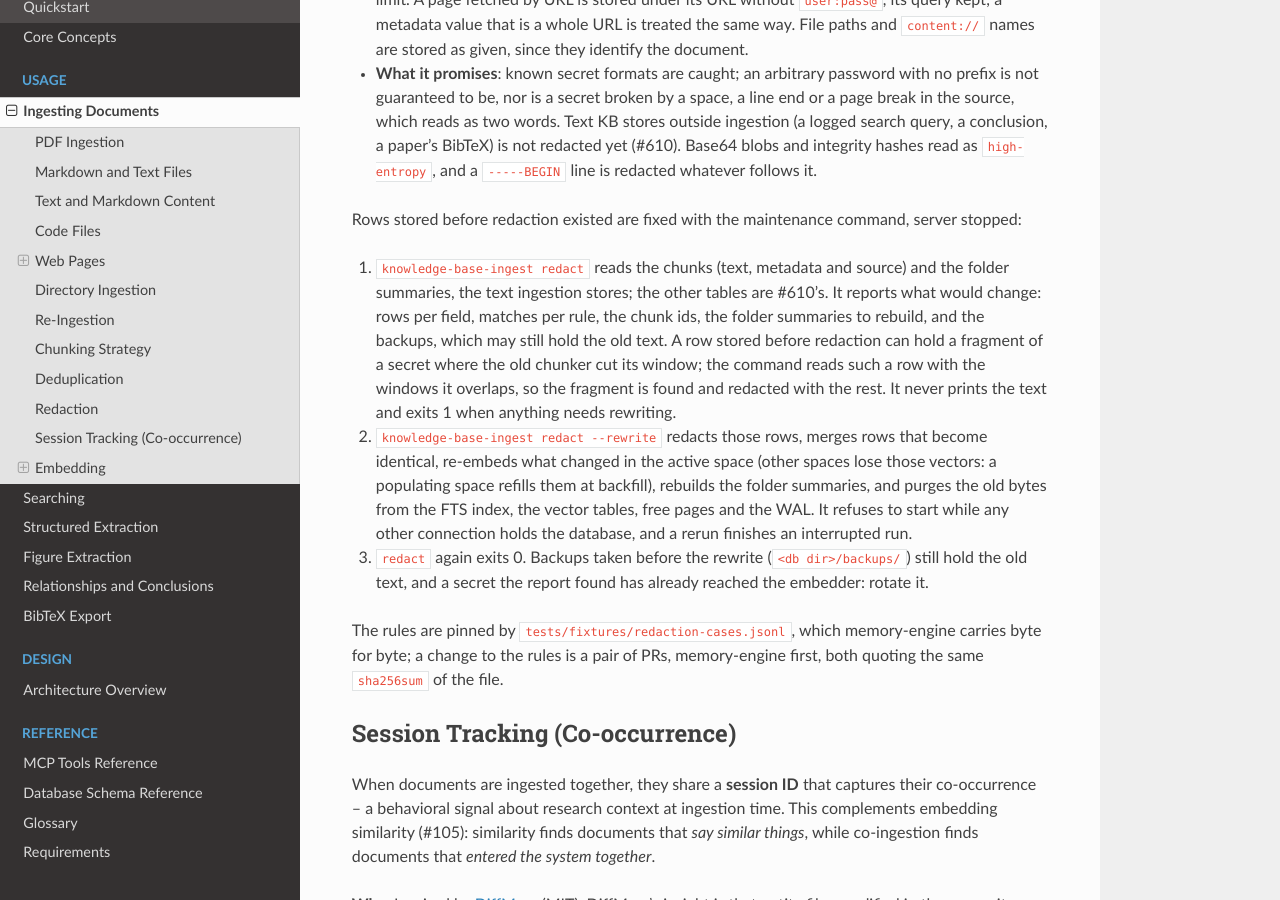
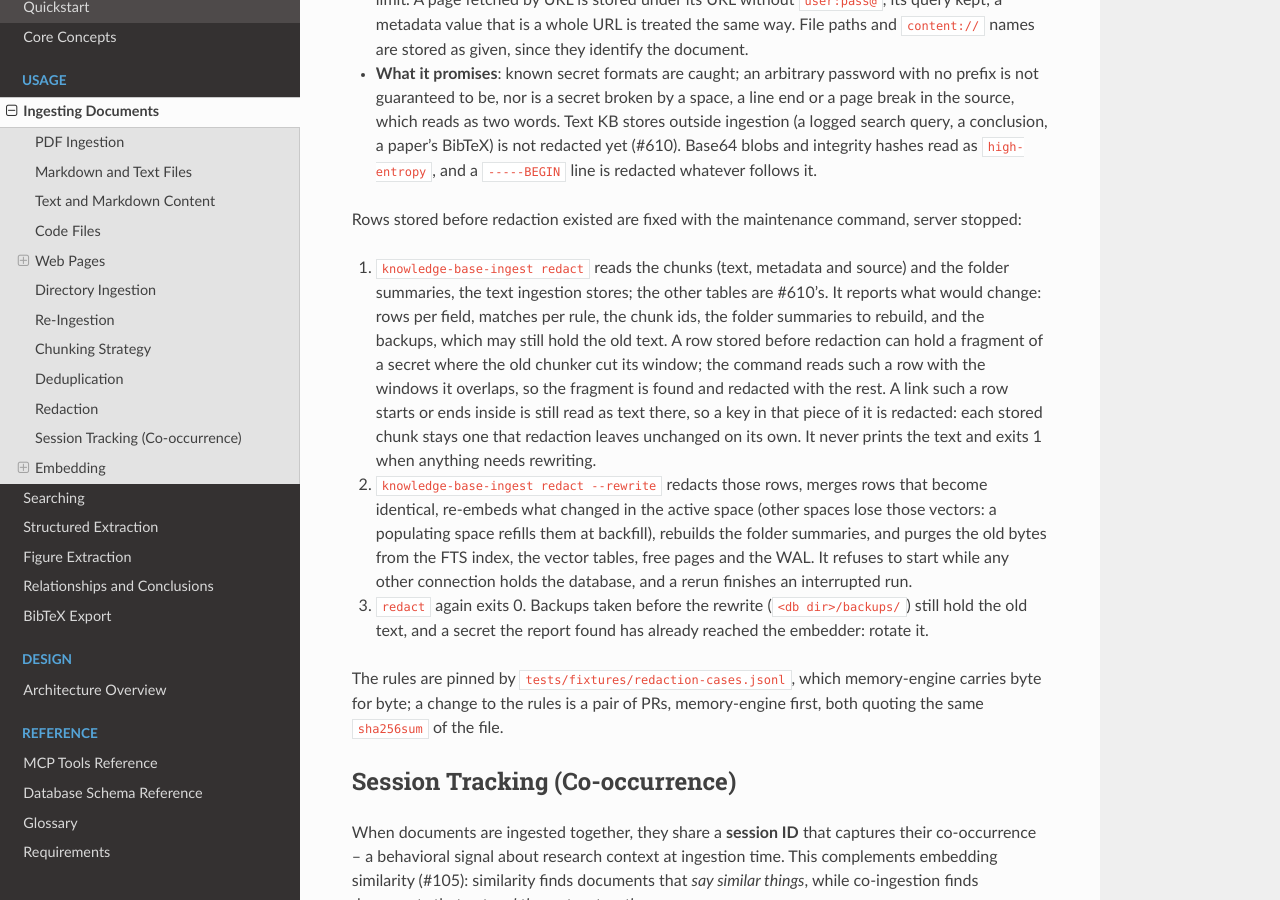
Before and after one commit to dutiona/knowledge-base, a Sphinx documentation site: the page built from docs/usage/ingesting-documents.md, in a window 1280 px wide and 900 px high, scrolled down 7241 px. Built offline with Sphinx 7.4.7 and the Read the Docs theme 3.1.0, drawn with Linux system fonts in a browser that asks for light colours.

Commit message:
docs(ingest): name the legacy row that starts or ends inside a link
Such a row is still read as text where the old chunker cut the link,
so a key in that piece is redacted; the alternative would make a stored
chunk depend on its neighbours to stay redacted. Raised by the round-8
review.

```diff
--- a/docs/usage/ingesting-documents.md
+++ b/docs/usage/ingesting-documents.md
@@ -241,7 +241,7 @@ Before KB embeds or stores an ingested document's text, it replaces token-shaped
 
 Rows stored before redaction existed are fixed with the maintenance command, server stopped:
 
-1. `knowledge-base-ingest redact` reads the chunks (text, metadata and source) and the folder summaries, the text ingestion stores; the other tables are #610's. It reports what would change: rows per field, matches per rule, the chunk ids, the folder summaries to rebuild, and the backups, which may still hold the old text. A row stored before redaction can hold a fragment of a secret where the old chunker cut its window; the command reads such a row with the windows it overlaps, so the fragment is found and redacted with the rest. It never prints the text and exits 1 when anything needs rewriting.
+1. `knowledge-base-ingest redact` reads the chunks (text, metadata and source) and the folder summaries, the text ingestion stores; the other tables are #610's. It reports what would change: rows per field, matches per rule, the chunk ids, the folder summaries to rebuild, and the backups, which may still hold the old text. A row stored before redaction can hold a fragment of a secret where the old chunker cut its window; the command reads such a row with the windows it overlaps, so the fragment is found and redacted with the rest. A link such a row starts or ends inside is still read as text there, so a key in that piece of it is redacted: each stored chunk stays one that redaction leaves unchanged on its own. It never prints the text and exits 1 when anything needs rewriting.
 2. `knowledge-base-ingest redact --rewrite` redacts those rows, merges rows that become identical, re-embeds what changed in the active space (other spaces lose those vectors: a populating space refills them at backfill), rebuilds the folder summaries, and purges the old bytes from the FTS index, the vector tables, free pages and the WAL. It refuses to start while any other connection holds the database, and a rerun finishes an interrupted run.
 3. `redact` again exits 0. Backups taken before the rewrite (`<db dir>/backups/`) still hold the old text, and a secret the report found has already reached the embedder: rotate it.
 
```
